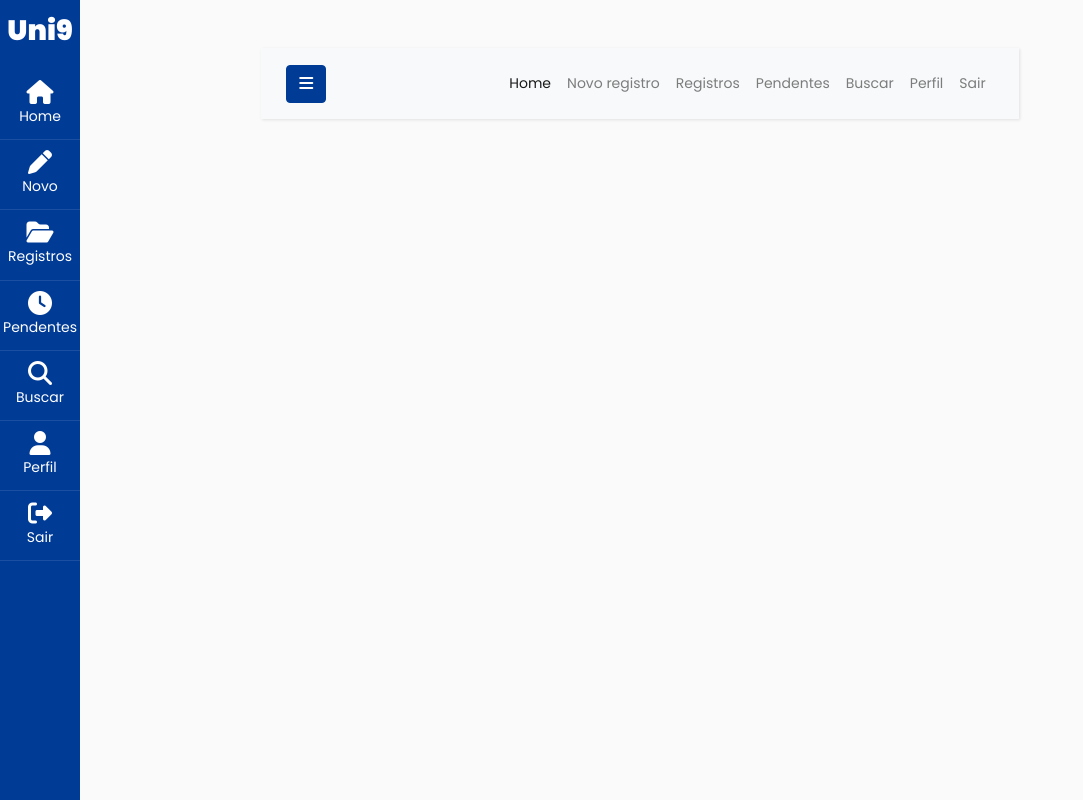
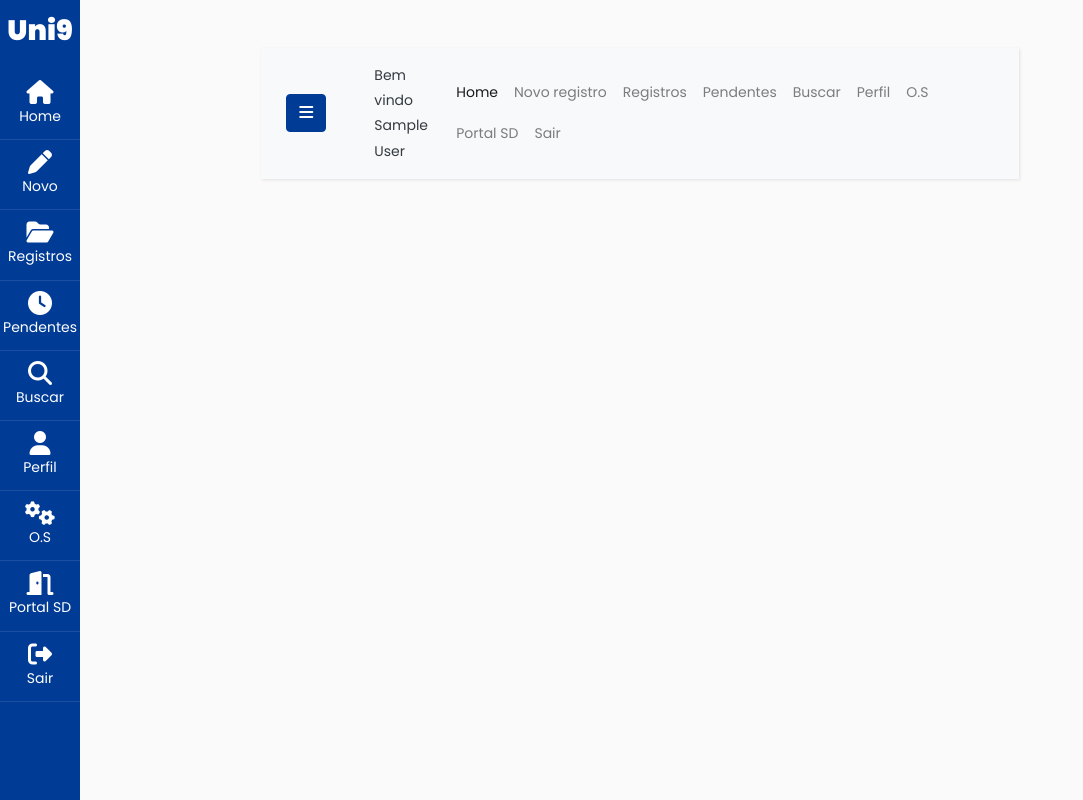
Before and after one commit to joaovc800/Sistema_de_registros, a PHP site: page /pendencias.php in a window 1280 px wide. Shown: the whole page, without its empty margins (0-1083 px from the left). Run offline with PHP 8.4, Linux system fonts and the light colour scheme; the visitor is signed in with stand-in values (Sample User, id 1); data that the repository does not hold is empty; some libraries are stand-ins or nearby versions.

Commit message:
Update pendencias.php

```diff
--- a/pendencias.php
+++ b/pendencias.php
@@ -5,42 +5,38 @@
 ?>
 <!doctype html>
 <html lang="pt-BR">
-
   <head>
   	<title>Pendentes | UNINOVE</title>
     <meta charset="utf-8">
     <meta name="viewport" content="width=device-width, initial-scale=1, shrink-to-fit=no">
-    <link href="https://cdn.jsdelivr.net/npm/bootstrap@5.0.1/dist/css/bootstrap.min.css" rel="stylesheet"
-        integrity="sha384-+0n0xVW2eSR5OomGNYDnhzAbDsOXxcvSN1TPprVMTNDbiYZCxYbOOl7+AMvyTG2x" crossorigin="anonymous">
+    <link href="https://cdn.jsdelivr.net/npm/bootstrap@5.0.1/dist/css/bootstrap.min.css" rel="stylesheet" integrity="sha384-+0n0xVW2eSR5OomGNYDnhzAbDsOXxcvSN1TPprVMTNDbiYZCxYbOOl7+AMvyTG2x" crossorigin="anonymous">
     <link href="https://fonts.googleapis.com/css?family=Poppins:300,400,500,600,700,800,900" rel="stylesheet">
-    <script src="https://cdn.jsdelivr.net/npm/bootstrap@5.0.1/dist/js/bootstrap.bundle.min.js"
-        integrity="sha384-gtEjrD/SeCtmISkJkNUaaKMoLD0//ElJ19smozuHV6z3Iehds+3Ulb9Bn9Plx0x4" crossorigin="anonymous">
-    </script>
+    <script src="https://cdn.jsdelivr.net/npm/bootstrap@5.0.1/dist/js/bootstrap.bundle.min.js" integrity="sha384-gtEjrD/SeCtmISkJkNUaaKMoLD0//ElJ19smozuHV6z3Iehds+3Ulb9Bn9Plx0x4" crossorigin="anonymous"></script>
 		<link rel="stylesheet" href="https://stackpath.bootstrapcdn.com/font-awesome/4.7.0/css/font-awesome.min.css">
 		<link rel="stylesheet" href="css/style.css">
 	    <link rel="stylesheet" href="css/style2.css">
     <style>
-        @media screen and (max-width: 600px) {
-
-            #sidebar,
-            #sidebarCollapse {
+        @media screen and (max-width: 600px){
+            #sidebar,#sidebarCollapse{
             visibility: hidden;
             }
+            .name{
+                position: relative;
+                right: 33%;
             }
-
-        #sidebar .dropdown-item:hover {
+        }
+	    #sidebar .dropdown-item:hover{
         background-color: rgba(0, 59, 250, .50) !important;
         }
-
-        .down {
+        .down{
           position: relative;
-            top: 15px;
+          top : 15px;
           left: 5px;
           padding: 0;
         }
+
     </style>
   </head>
-
   <body>
 		<div class="wrapper d-flex align-items-stretch">
 			<nav id="sidebar" class="active h-100 fixed-top">
@@ -59,17 +55,21 @@
             <a href="pendencias.php"><span class="fas fa-clock"></span>Pendentes</a>
           </li>
           <li class="nav-item dropend">
-                    <a class="nav-link" data-bs-toggle="dropdown" href="#" role="button" aria-expanded="false"><span
-                            class="fas fa-search"></span>Buscar</a>
+            <a class="nav-link" data-bs-toggle="dropdown" href="#" role="button" aria-expanded="false"><span class="fas fa-search"></span>Buscar</a>
             <ul class="dropdown-menu">
                 <li><a class="dropdown-item text-light text-center" href="buscar2.php">Por Data</a></li>
-                        <li><a class="dropdown-item text-light text-center" href="buscar.php">Por Matricula ou RA</a>
-                        </li>
+                <li><a class="dropdown-item text-light text-center" href="buscar.php">Por Matricula ou RA</a></li>
                 <li><a class="dropdown-item text-light text-center" href="buscar3.php">Por Assunto</a></li>
             </ul>
            </li>
           <li>
             <a href="perfil.php"><span class="fas fa-user"></span> Perfil</a>
+          </li>
+          <li>
+            <a href="http://os.uninove.br/os/" target="_blank"><span class="fas fa-cogs"></span>O.S</a>
+          </li>
+          <li>
+            <a href="http://portalsd.uninove.br/" target="_blank"><span class="fas fa-door-open"></span>Portal SD</a>
           </li>
           <li>
             <a href="php/logout.php"><span class="fas fa-sign-out-alt"></span>Sair</a>
@@ -78,10 +78,7 @@
 
         <div class="footer fixed-bottom">
         	<p class="copy">
-                    WIT solutions | Dev © <i class="icon-heart" aria-hidden="true"></i>
-                    <script>
-                        document.write(new Date().getFullYear());
-                    </script>
+					  Service Desk | Uninove &copy;<i class="icon-heart" aria-hidden="true"></i><script>document.write(new Date().getFullYear());</script>
 					</p>
         </div>
     	</nav>
@@ -96,9 +93,10 @@
               <i class="fa fa-bars"></i>
               <span class="sr-only">Toggle Menu</span>
             </button>
-                    <button class="btn btn-dark d-inline-block d-lg-none ml-auto" type="button" data-toggle="collapse"
-                        data-target="#navbarSupportedContent" aria-controls="navbarSupportedContent"
-                        aria-expanded="false" aria-label="Toggle navigation">
+            <ul class="name nav navbar-nav ml-auto">
+              <li class="ml-5 text-dark">Bem vindo <br><?php echo $_SESSION["nome"]?></li>
+            </ul>
+            <button class="btn btn-dark d-inline-block d-lg-none ml-auto" type="button" data-toggle="collapse" data-target="#navbarSupportedContent" aria-controls="navbarSupportedContent" aria-expanded="false" aria-label="Toggle navigation">
                 <i class="fa fa-bars"></i>
             </button>
             <div class="collapse navbar-collapse" id="navbarSupportedContent">
@@ -117,22 +115,24 @@
                 </li>
                   <ul class="navbar-nav">
                     <li class="nav-item dropdown">
-                                    <a class="nav-link" href="#" id="navbarDarkDropdownMenuLink" role="button"
-                                        data-bs-toggle="dropdown" aria-expanded="false">
+                      <a class="nav-link" href="#" id="navbarDarkDropdownMenuLink" role="button" data-bs-toggle="dropdown" aria-expanded="false">
                         Buscar
                       </a>
                       <ul class="dropdown-menu" aria-labelledby="navbarDarkDropdownMenuLink">
-                                        <li><a class="dropdown-item text-center text-dark" href="buscar2.php">Por
-                                                Data</a></li>
-                                        <li><a class="dropdown-item text-center text-dark" href="buscar.php">Por
-                                                Matricula ou RA</a></li>
-                                        <li><a class="dropdown-item text-center text-dark" href="buscar3.php">Por
-                                                Assunto</a></li>
+                        <li><a class="dropdown-item text-center text-dark" href="buscar2.php">Por Data</a></li>
+                        <li><a class="dropdown-item text-center text-dark" href="buscar.php">Por Matricula ou RA</a></li>
+                        <li><a class="dropdown-item text-center text-dark" href="buscar3.php">Por Assunto</a></li>
                       </ul>
                     </li>
                   </ul>
                 <li class="nav-item">
                     <a class="nav-link" href="perfil.php">Perfil</a>
+                </li>
+                <li class="nav-item">
+                    <a class="nav-link" href="http://os.uninove.br/os/" target="_blank">O.S</a>
+                </li>
+                <li class="nav-item">
+                    <a class="nav-link" href="http://portalsd.uninove.br/" target="_blank">Portal SD</a>
                 </li>
                 <li class="nav-item">
                   <a class="nav-link" href="php/logout.php">Sair</a>
@@ -173,50 +173,42 @@
                     <form action="php/update.php" method="POST">
                     <div class="col-md-12">
                         <p class="text-left down">Número do registro ↓</p>
-                                        <input name="registro" type="text" class="form-control form-control-sm"
-                                            value="<?php echo $id?>" readonly>
+                        <input name="registro" type="text" class="form-control form-control-sm" value="<?php echo $id?>" readonly>
                     </div>
                     <!-- divisão -->
                     <div class="col-md-12">
                         <p class="text-left down">Requisitante ↓</p>
-                                        <input type="text" class="form-control form-control-sm"
-                                            value="<?php echo $req?>" readonly>
+                        <input type="text" class="form-control form-control-sm" value="<?php echo $req?>" readonly>
                     </div>
                     <!-- divisão -->
                     <div class="col-md-12">
                         <p class="text-left down">Matricula / RA ↓</p>
-                                        <input type="number" class="form-control form-control-sm"
-                                            value="<?php echo $mat?>" readonly>
+                        <input type="number" class="form-control form-control-sm" value="<?php echo $mat?>" readonly>
                     </div>
                     <!-- divisão -->
                     <div class="col-md-12">
                         <p class="text-left down">E-mail ↓</p>
-                                        <input type="email" class="form-control form-control-sm"
-                                            value="<?php echo $email?>" readonly>
+                        <input type="email" class="form-control form-control-sm" value="<?php echo $email?>" readonly>
                     </div>
                     <!-- divisão -->
                     <div class="col-md-12">
                         <p class="text-left down">Telefone ↓</p>
-                                        <input type="text" class="form-control form-control-sm"
-                                            value="<?php echo $tel?>" readonly>
+                        <input type="text" class="form-control form-control-sm" value="<?php echo $tel?>" readonly>
                     </div>
                     <!-- divisão -->
                     <div class="col-md-12">
                         <p class="text-left down">Assunto ↓</p>
-                                        <input type="text" class="form-control form-control-sm"
-                                            value="<?php echo $assunt?>" readonly>
+                        <input type="text" class="form-control form-control-sm" value="<?php echo $assunt?>" readonly>
                     </div>
                     <!-- divisão -->
                     <div class="col-md-12">
                         <p class="text-left down">Data e hora do registro aberto ↓</p>
-                                        <input type="text" class="form-control form-control-sm"
-                                            value="<?php echo $data.' as '.$hora?>" readonly>
+                        <input type="text" class="form-control form-control-sm" value="<?php echo $data.' as '.$hora?>" readonly>
                     </div>
                     <!-- divisão -->
                     <div class="col-md-12">
                       <div class="card mt-2">
-                                            <p class="text-dark p-2">Registrado por:
-                                                <?php echo "<b>".$resp."</b> em $data as $hora"."<br><br>".$res?></p>
+                        <p class="text-dark p-2">Registrado por: <?php echo "<b>".$resp."</b> em $data as $hora"."<br><br>".$res?></p>
                       </div>
                       <?php
                       $query2 = "SELECT *,TIME_FORMAT(hora, '%H:%i')as hora_formatada,DATE_FORMAT(data, '%d/%m/%Y') as data_formatada FROM updates WHERE n_registro = '$id'";
@@ -228,9 +220,7 @@
                         $hora = $coluna2['hora_formatada'];
                     ?>
                     <div class="card mt-2">
-                                            <p class="text-dark">Atualizado por:
-                                                <?php echo "<b>".$respAlt."</b> em $data as $hora"."<br><br>".$atualizacao?>
-                                            </p>
+                      <p class="text-dark">Atualizado por: <?php echo "<b>".$respAlt."</b> em $data as $hora"."<br><br>".$atualizacao?></p>
                     </div>
                     <?php
                     }
@@ -243,9 +233,7 @@
                         <div class="container col-md-12">
                         <p>Incluir Observações</p>
                             <div class="form-floating" id="textArea">
-                                    <textarea name="res" id="texto" class="form-control form-control-sm mt-2"
-                                        id="floatingTextarea2" style="height: 100px" maxlength="400"></textarea><label
-                                        for="floatingTextarea2">Resolução</label>
+                                <textarea name="res" id="texto" class="form-control form-control-sm mt-2" id="floatingTextarea2" style="height: 100px" maxlength="400"></textarea><label for="floatingTextarea2">Resolução</label>
                             </div>
                             <select id="select" name="status" class="form-select form-control-sm mt-2">
                                 <option name="status" value="Pendente"><?php echo $status?></option>
@@ -253,8 +241,7 @@
                             </select>
                         </div>
                         <div class="container">
-                                <button id="btn" type="submit" class="p-1 w-100 mt-2 btn btn-success btn-lg">Concluir
-                                    <span class="fas fa-check-circle"></button>
+                          <button id="btn" type="submit" class="p-1 w-100 mt-2 btn btn-success btn-lg">Concluir <span class="fas fa-check-circle"></button>
                         </div>
                     </form>
                     </div>
@@ -267,8 +254,6 @@
         }
             ?>
       </div>
-    </div>
-
     <script src="https://kit.fontawesome.com/5a9643203d.js" crossorigin="anonymous"></script>
     <script src="js/jquery.min.js"></script>
     <script src="js/popper.js"></script>
@@ -276,5 +261,4 @@
     <script src="js/main.js"></script>
     <script src="js/pendencias.js"></script>
   </body>
-
 </html>
```
Lines whose indentation alone changed are shown as unchanged.
